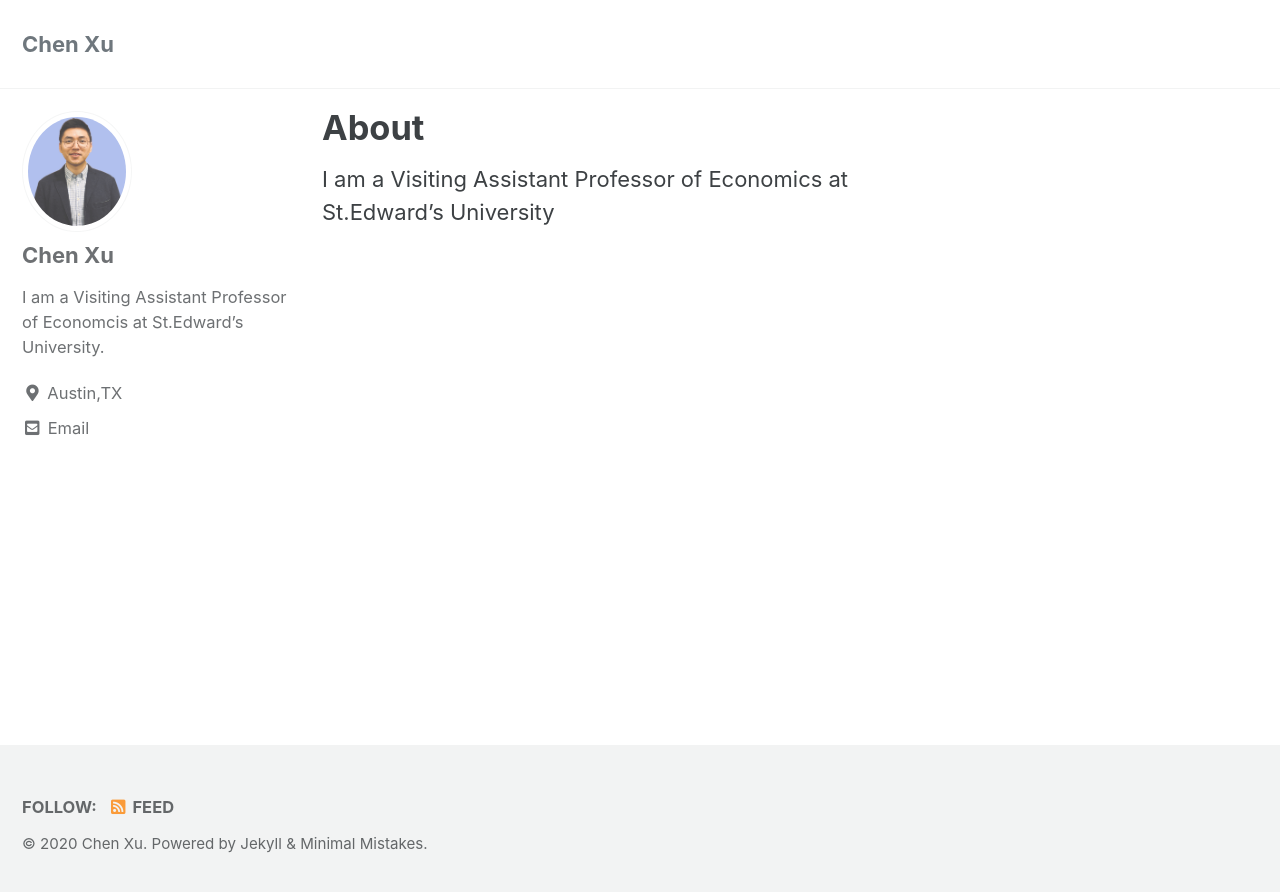
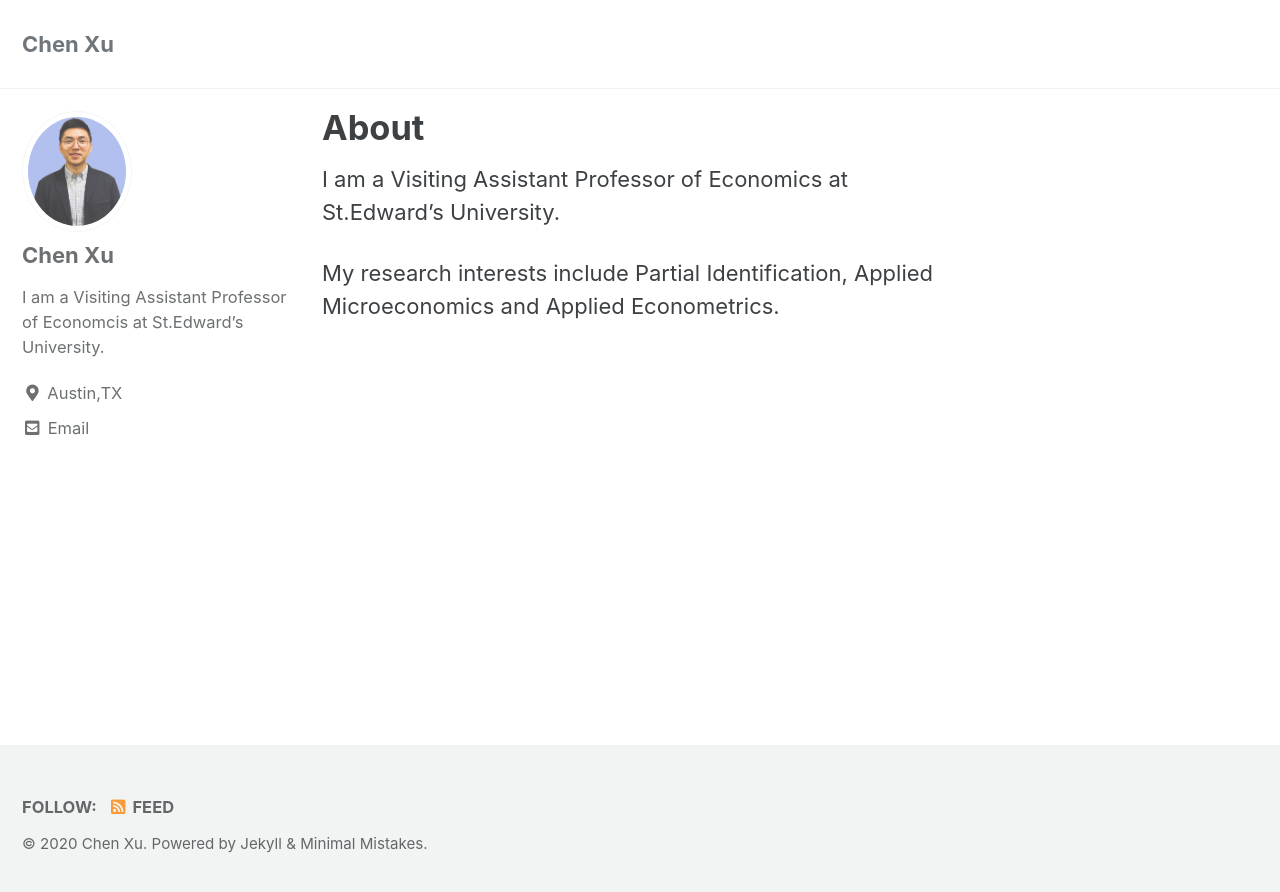
Before and after one commit to chenxuecon/chenxuecon.github.io, a Jekyll site: the page built from _pages/about.md, in a window 1280 px wide. Shown: the top 892 px of the page. Built offline with Jekyll 4.4.1, drawn with Linux system fonts in a browser that asks for light colours; cached includes are drawn as plain includes.

Commit message:
Update about.md

```diff
--- a/_pages/about.md
+++ b/_pages/about.md
@@ -4,4 +4,6 @@ permalink: /about/
 header:
       images: "/images/StEd.jpg"
 ---
-I am a Visiting Assistant Professor of Economics at St.Edward's University
+I am a Visiting Assistant Professor of Economics at St.Edward's University.
+
+My research interests include Partial Identification, Applied Microeconomics and Applied Econometrics.
```
